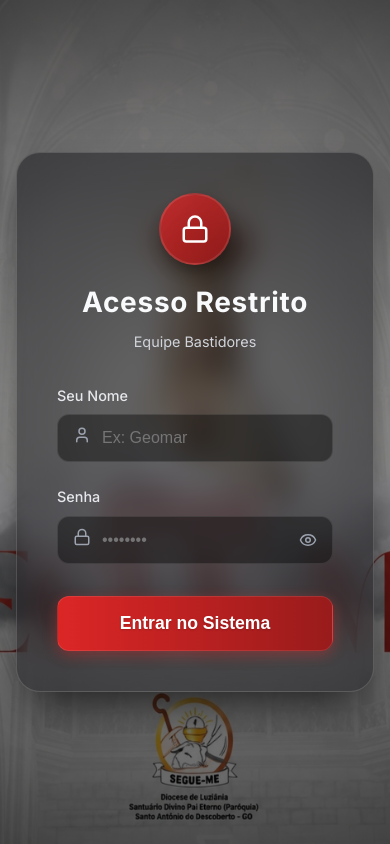
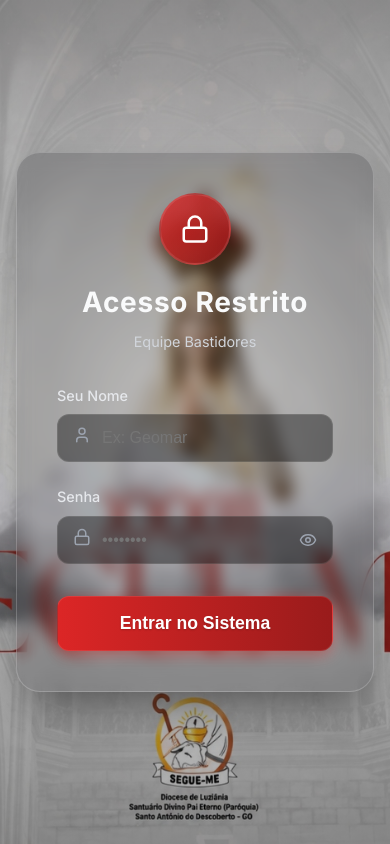
Before and after one commit to geommmar-cpu/bastidores, a React (Vite) app: page / in a window 390 px wide. Built offline with nearby package versions, Linux system fonts and the light colour scheme; no server answers; the database is empty.

Commit message:
style: clarear o vidro e o overlay da tela de login no mobile para deixar o poster mais aparente

```diff
--- a/src/components/Login.jsx
+++ b/src/components/Login.jsx
@@ -58,7 +58,7 @@ const Login = ({ onLogin, coordinators = [] }) => {
         <div style={{
           position: 'absolute',
           top: 0, left: 0, right: 0, bottom: 0,
-          background: 'radial-gradient(circle, rgba(0,0,0,0.2) 0%, rgba(0,0,0,0.7) 100%)',
+          background: 'radial-gradient(circle, rgba(0,0,0,0.05) 0%, rgba(0,0,0,0.4) 100%)',
         }}></div>
 
         <div style={{
@@ -67,11 +67,11 @@ const Login = ({ onLogin, coordinators = [] }) => {
           maxWidth: '420px',
           padding: '2.5rem',
           borderRadius: '1.5rem',
-          boxShadow: '0 25px 50px -12px rgba(0, 0, 0, 0.75)',
-          border: '1px solid rgba(255, 255, 255, 0.15)',
-          backgroundColor: 'rgba(20, 20, 25, 0.5)',
-          backdropFilter: 'blur(16px)',
-          WebkitBackdropFilter: 'blur(16px)',
+          boxShadow: '0 25px 50px -12px rgba(0, 0, 0, 0.5)',
+          border: '1px solid rgba(255, 255, 255, 0.2)',
+          backgroundColor: 'rgba(20, 20, 25, 0.2)',
+          backdropFilter: 'blur(8px)',
+          WebkitBackdropFilter: 'blur(8px)',
         }}>
 
           <div style={{ textAlign: 'center', marginBottom: '2rem' }}>
```
